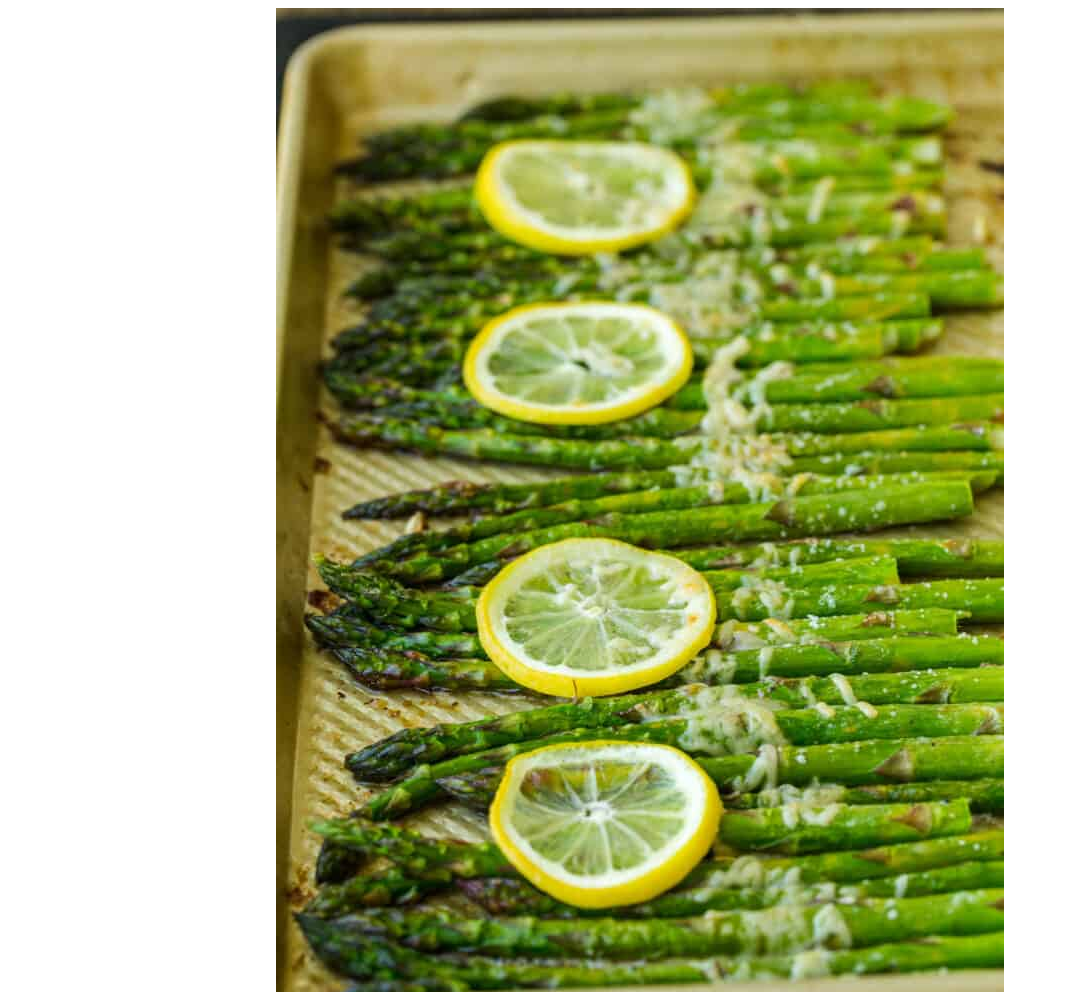
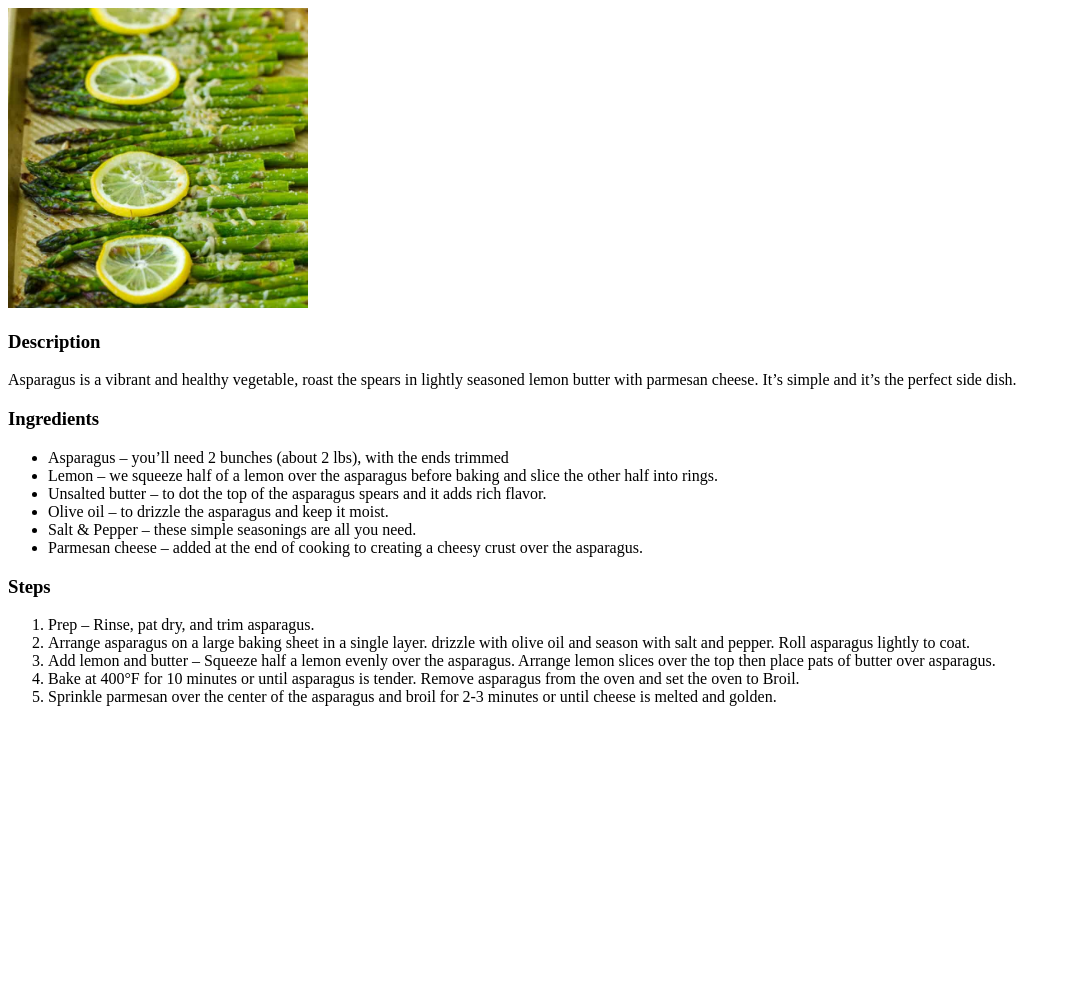
Before and after one commit to box8988/odin-recipes, a plain HTML site: page recipes/asparagus.html in a window 1280 px wide. Shown: the top 992 px of the page, without its empty margins (0-1071 px from the left). After the commit the page ends 800 px from the top, so only its background shows below. Drawn offline with Linux system fonts and the light colour scheme.

Commit message:
make images appear smaller, make dinner dish images appear left-aligned instead of centered

```diff
--- a/recipes/asparagus.html
+++ b/recipes/asparagus.html
@@ -5,8 +5,8 @@
     <meta view="viewport" content="width=device-width">
 </head>
 <body>
-    <div style="text-align: center">
-    <img src="Asparagus.jpg" alt="yummy asparagus dish">
+    <div>
+    <img src="Asparagus.jpg" width="300" height="300" style="object-fit:cover;" alt="yummy asparagus dish">
     </div>
     <h3>Description</h3>
     <p>Asparagus is a vibrant and healthy vegetable, roast the spears in lightly seasoned lemon butter with parmesan cheese. It’s simple and it’s the perfect side dish.</p>
```
Also changed, not shown: index.html (+1 -1 lines), recipes/lobster.html (+5 -2 lines), recipes/mac-cheese.html (+2 -2 lines).
